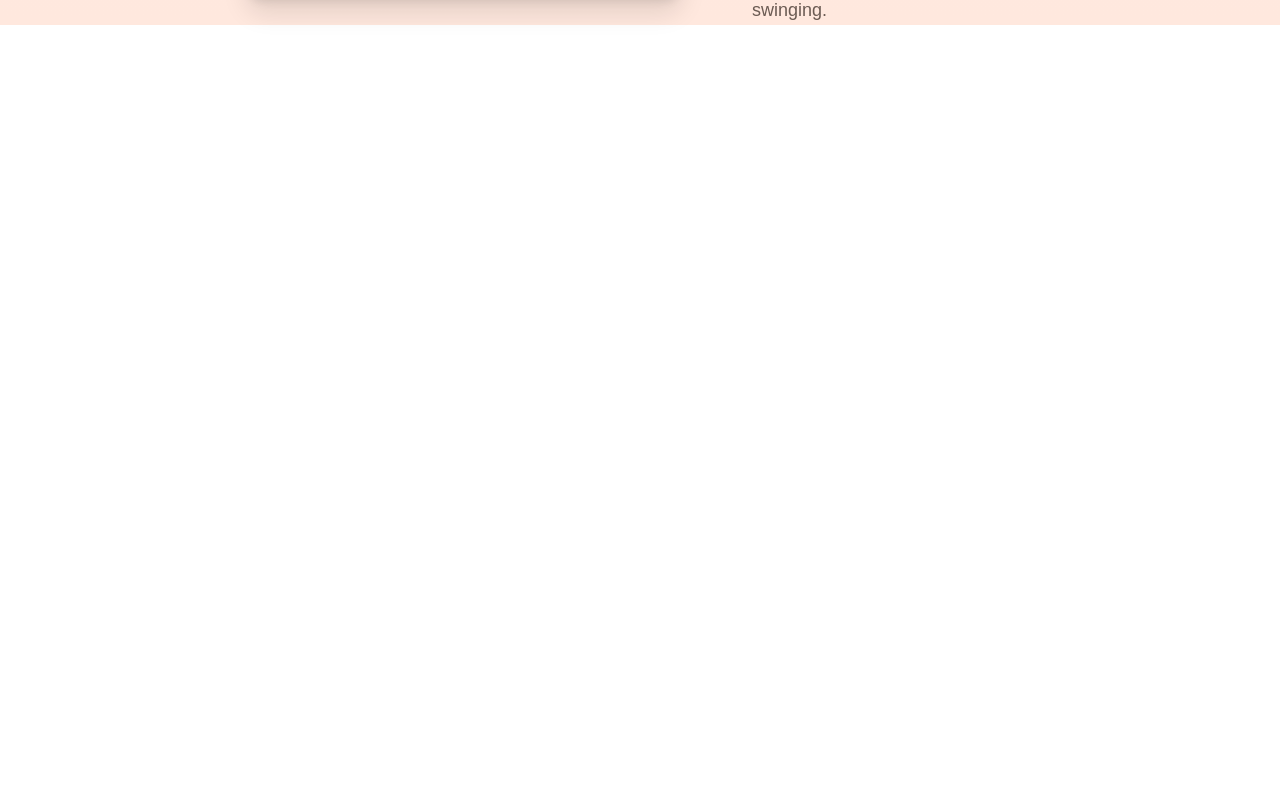
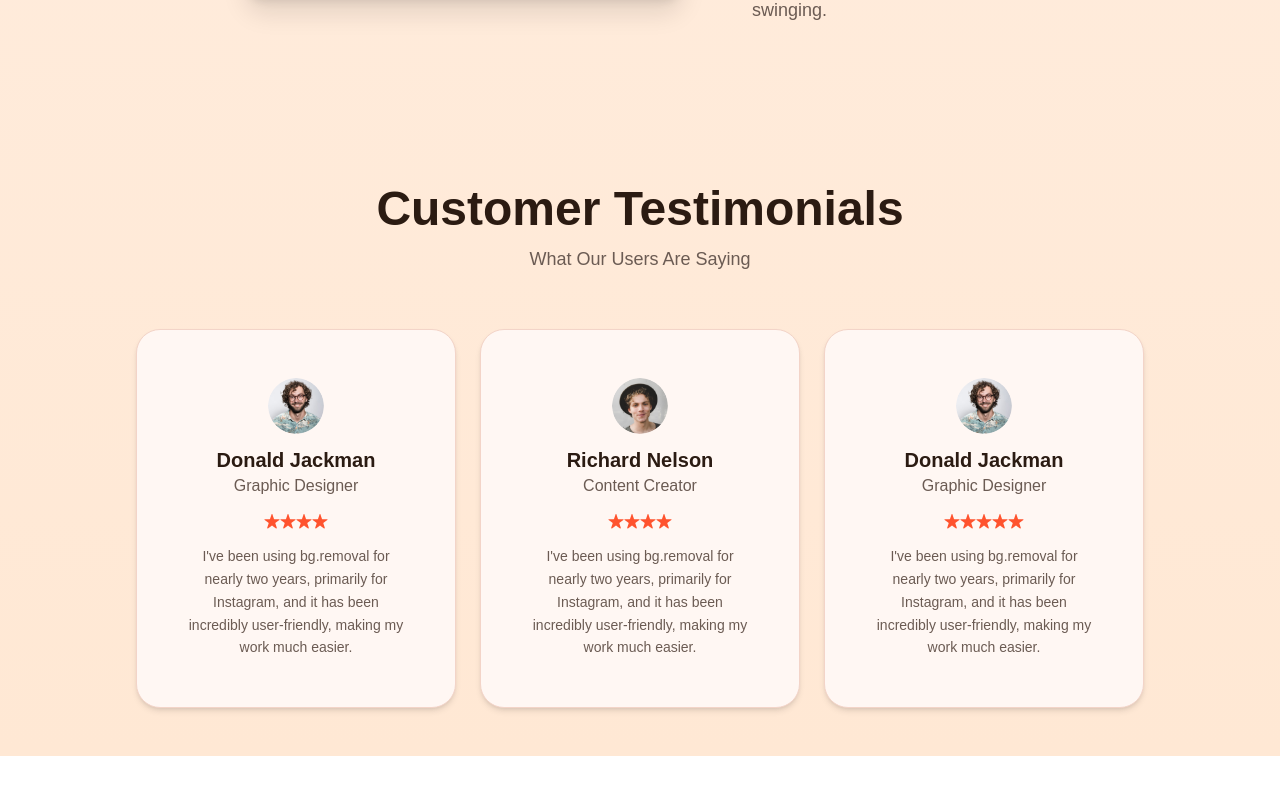
Before and after one commit to Dumboiiiy/BananaBrush, a React (Vite) app in the folder client/: page / in a window 1280 px wide. Shown: the part 2304-3099 px from the top of the page. Before the commit the page ends 2441 px from the top, so only its background shows below. Built offline with nearby package versions, Linux system fonts and the light colour scheme.

Commit message:
Testimonials added, populated data needs to be handled later

```diff
--- a/client/src/App.jsx
+++ b/client/src/App.jsx
@@ -7,7 +7,7 @@ import Navbar from "./components/Navbar";
 
 function App() {
   return (
-    <div className="px-4 sm:px-10 md:px-14 lg:px-28 min-h-screen bg-gradient-to-b from-[#FFF4EE] to-[#FFE8DE]">
+    <div className="px-4 sm:px-10 md:px-14 lg:px-28 min-h-screen bg-gradient-to-b from-[#FFF4EE] to-[#FFE8D4]">
       <Navbar />
       <Routes>
         <Route path="/" element={<Home />} />
--- a/client/src/assets/assets.js
+++ b/client/src/assets/assets.js
@@ -67,14 +67,14 @@ export const testimonialsData = [
     image: profile_img_1,
     name: "Donald Jackman",
     role: "Graphic Designer",
-    stars: 5,
+    stars: 4,
     text: `I've been using bg.removal for nearly two years, primarily for Instagram, and it has been incredibly user-friendly, making my work much easier.`,
   },
   {
     image: profile_img_2,
     name: "Richard Nelson",
     role: "Content Creator",
-    stars: 5,
+    stars: 4,
     text: `I've been using bg.removal for nearly two years, primarily for Instagram, and it has been incredibly user-friendly, making my work much easier.`,
   },
   {
--- a/client/src/components/Testimonials.jsx
+++ b/client/src/components/Testimonials.jsx
@@ -1,17 +1,45 @@
-import React from 'react'
+import React from "react";
+import { assets, testimonialsData } from "../assets/assets";
 
 const Testimonials = () => {
   return (
     <div className="flex flex-col items-center justify-center my-20 py-12">
-       <h1 className="text-4xl sm:text-5xl font-bold text-[#2B1B12] mb-3 text-center">
+      <h1 className="text-4xl sm:text-5xl font-bold text-[#2B1B12] mb-3 text-center">
         Customer Testimonials
       </h1>
 
       <p className="text-[#6B5B53] text-lg mb-14 text-center">
         What Our Users Are Saying
       </p>
+
+      <div className="flex flex-wrap gap-6">
+        {testimonialsData.map((testimonial, index) => (
+          <div
+            key={index}
+            className="bg-[#FFF7F3] p-12 rounded-3xl shadow-md border border-[#F3D4C8] w-80 m-auto cursor-pointer hover:scale-[1.02] transition-all duration-300"
+          >
+            <div className="flex flex-col items-center">
+              <img src={testimonial.image} className="rounded-full w-14" />
+              <h2 className="text-xl font-semibold mt-3 text-[#2B1B12]">
+                {testimonial.name}
+              </h2>
+              <p className="text-[#6B5B53] mb-4">{testimonial.role}</p>
+              <div className="flex mb-4">
+                {Array(testimonial.stars)
+                  .fill()
+                  .map((item, index) => (
+                    <img key={index} src={assets.rating_star} />
+                  ))}
+              </div>
+              <p className="text-center text-sm text-[#6B5B53] leading-relaxed">
+                {testimonial.text}
+              </p>
+            </div>
+          </div>
+        ))}
+      </div>
     </div>
-  )
-}
+  );
+};
 
-export default Testimonials
+export default Testimonials;
--- a/client/src/pages/Home.jsx
+++ b/client/src/pages/Home.jsx
@@ -11,7 +11,7 @@ const Home = () => {
       <Header />
       <Steps />
       <Description />
-      {/* <Testimonials /> */}
+      <Testimonials />
     </div>
   );
 };
```
Also changed, not shown: client/src/assets/sample_img_1.png, client/src/assets/sample_img_2.png.
